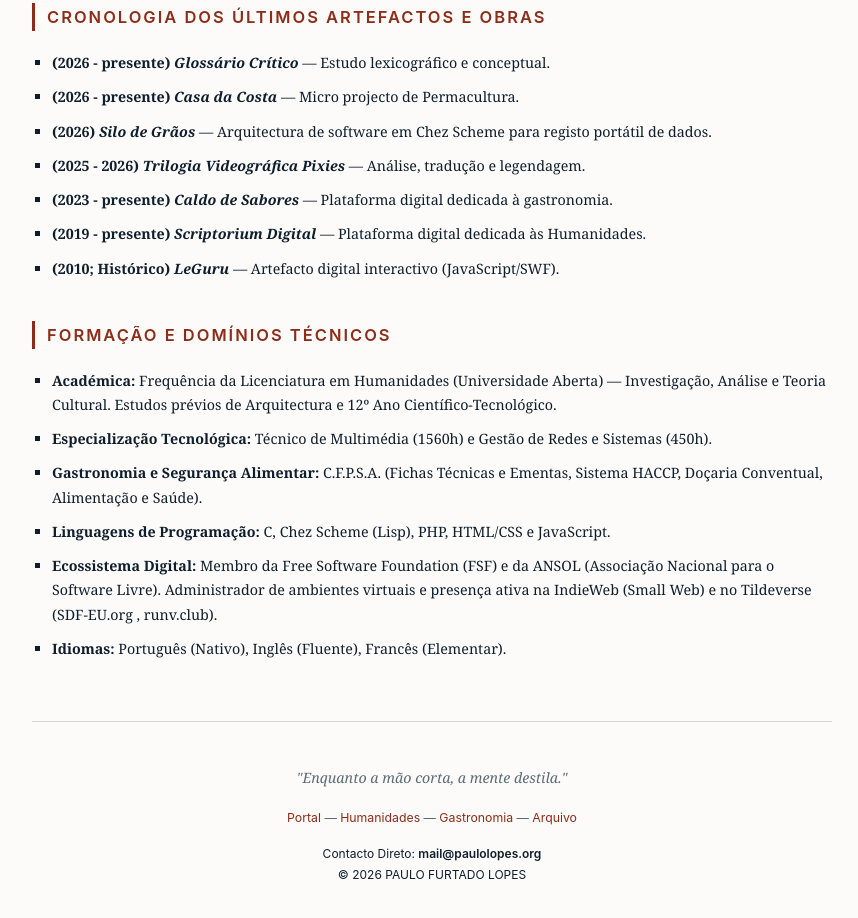
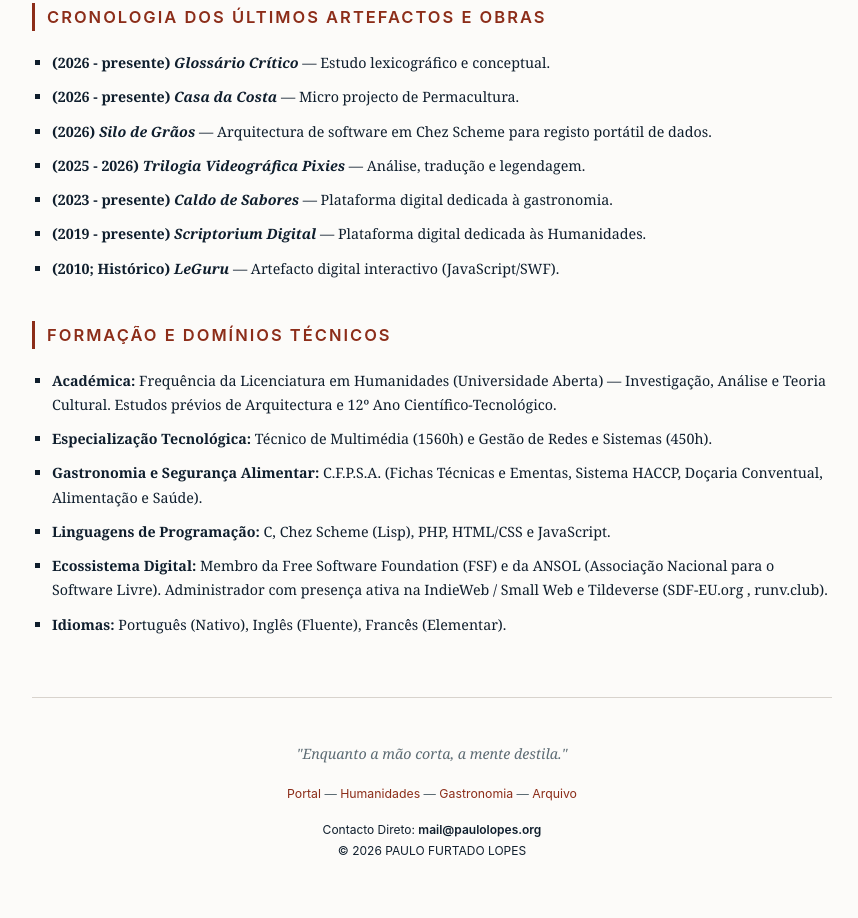
Before and after one commit to pjfcl/portal, a plain HTML site: page CV.html in a window 1280 px wide. Shown: the part 1976-2894 px from the top of the page, without its empty margins (208-1066 px from the left). Drawn offline with nearby package versions, Linux system fonts and the light colour scheme.

Commit message:
Update CV.html

```diff
--- a/CV.html
+++ b/CV.html
@@ -224,7 +224,7 @@
                 <li><strong>Especialização Tecnológica:</strong> Técnico de Multimédia (1560h) e Gestão de Redes e Sistemas (450h).</li>
                 <li><strong>Gastronomia e Segurança Alimentar:</strong> C.F.P.S.A. (Fichas Técnicas e Ementas, Sistema HACCP, Doçaria Conventual, Alimentação e Saúde).</li>
                 <li><strong>Linguagens de Programação:</strong> C, Chez Scheme (Lisp), PHP, HTML/CSS e JavaScript.</li>
-                <li><strong>Ecossistema Digital:</strong> Membro da Free Software Foundation (FSF) e da ANSOL (Associação Nacional para o Software Livre). Administrador de ambientes virtuais e presença ativa na IndieWeb (Small Web) e no Tildeverse (SDF-EU.org , runv.club).</li>
+                <li><strong>Ecossistema Digital:</strong> Membro da Free Software Foundation (FSF) e da ANSOL (Associação Nacional para o Software Livre). Administrador com presença ativa na IndieWeb / Small Web e Tildeverse (SDF-EU.org , runv.club).</li>
                 <li><strong>Idiomas:</strong> Português (Nativo), Inglês (Fluente), Francês (Elementar).</li>
             </ul>
         </section>
```
